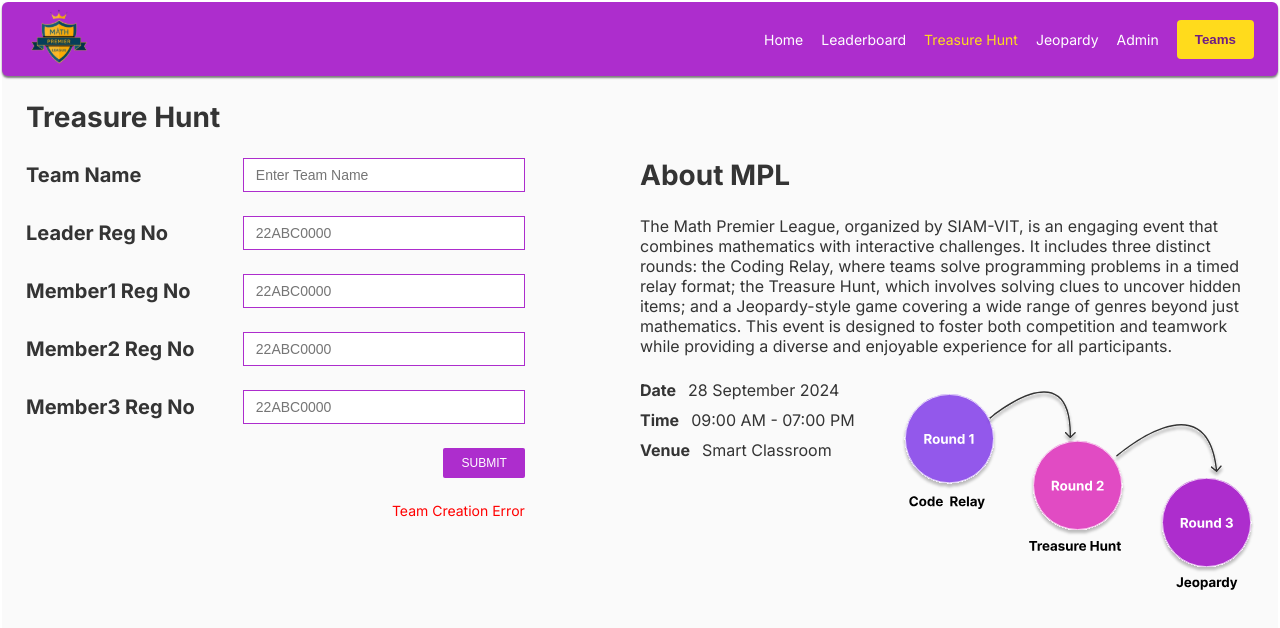
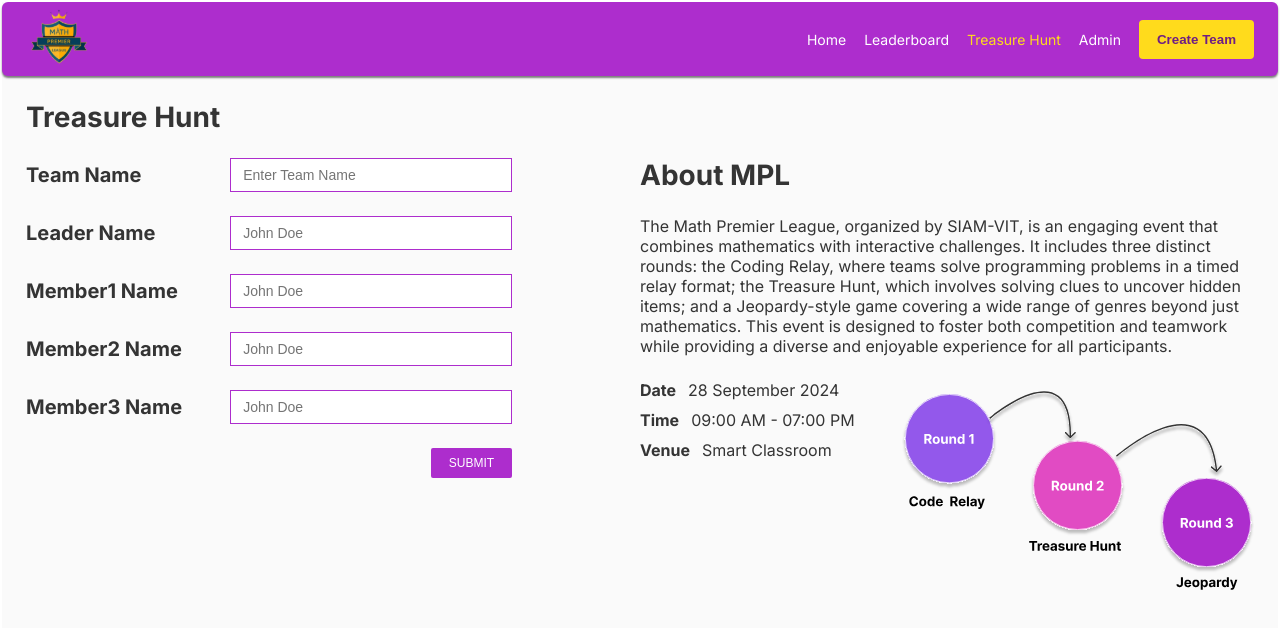
Before and after one commit to SIAM-VIT/MPL-fe-admin, a React (Create React App) app: page /teams in a window 1280 px wide. Shown: the top 628 px of the page. Built offline with nearby package versions, Linux system fonts and the light colour scheme.

Commit message:
fix: create team

```diff
--- a/src/components/Navbar.jsx
+++ b/src/components/Navbar.jsx
@@ -16,9 +16,9 @@
         <p className='menuItem' onClick={(e) => handleNavClick(e, '/home')}>Home</p>
         <p className='menuItem' onClick={(e) => handleNavClick(e, '/leaderboard')}>Leaderboard</p>
         <p className='menuItem selectedMenuItem' onClick={(e) => handleNavClick(e, '/treasure-hunt')}>Treasure Hunt</p>
-        <p className='menuItem' onClick={(e) => handleNavClick(e, '/jeopardy')}>Jeopardy</p>
+        {/* <p className='menuItem' onClick={(e) => handleNavClick(e, '/jeopardy')}>Jeopardy</p> */}
         <p className='menuItem' onClick={(e) => handleNavClick(e, '/admin')}>Admin</p>
-        <button className='btn accentShade' onClick={(e) => handleNavClick(e, '/teams')}>Teams</button>
+        <button className='btn accentShade' onClick={(e) => handleNavClick(e, '/teams')}>Create Team</button>
       </div>
     </div>
   );
--- a/src/pages/Team.jsx
+++ b/src/pages/Team.jsx
@@ -1,8 +1,51 @@
-import React from 'react'
-import Navbar from '../components/Navbar'
-import eventFlow from '../assets/eventflowChart.svg'
+import React, { useState } from 'react';
+import Navbar from '../components/Navbar';
+import eventFlow from '../assets/eventflowChart.svg';
 
 export default function Team() {
+  const [teamName, setTeamName] = useState('');
+  const [leaderName, setLeaderName] = useState('');
+  const [member1Name, setMember1Name] = useState('');
+  const [member2Name, setMember2Name] = useState('');
+  const [member3Name, setMember3Name] = useState('');
+  const [errorMessage, setErrorMessage] = useState('');
+
+  const handleSubmit = async (e) => {
+    e.preventDefault();
+    setErrorMessage('');
+
+    const teamData = {
+      team_name: teamName,
+      team_members: [leaderName, member1Name, member2Name, member3Name].filter(Boolean)
+    };
+
+    try {
+      const response = await fetch('https://mpl-be-p5xf.onrender.com/teams/createTeam', {
+        method: 'POST',
+        headers: {
+          'Content-Type': 'application/json',
+        },
+        body: JSON.stringify(teamData),
+      });
+
+      if (!response.ok) {
+        throw new Error('Failed to create team');
+      }
+
+      const result = await response.json();
+      console.log('Team created:', result);
+      setErrorMessage('Successfully created team')
+      setTeamName('');
+      setLeaderName('');
+      setMember1Name('');
+      setMember2Name('');
+      setMember3Name('');
+    } catch (error) {
+      console.error('Error creating team:', error);
+      setErrorMessage('Failed to create team. Please try again.');
+    }
+  };
+
   return (
     <div id='Container' className='flex column'>
       <Navbar />
@@ -10,32 +53,65 @@
         <div id="huntSection" className='flex column'>
           <p className="titleHeadText">Treasure Hunt</p>
           <div id="clueSection" className='flex row space-between'>
-            <div id="clueForm" className='flex column'>
+            <form id="clueForm" className='flex column' onSubmit={handleSubmit}>
               <div className="inputBoxContainer flex row space-between align_items_center">
                 <p className="inputTitle">Team Name</p>
-                <input type="text" className='inputBox' placeholder='Enter Team Name'/>
+                <input
+                  type="text"
+                  className='inputBox'
+                  placeholder='Enter Team Name'
+                  value={teamName}
+                  onChange={(e) => setTeamName(e.target.value)}
+                  required
+                />
               </div>
               <div className="inputBoxContainer flex row space-between align_items_center">
-                <p className="inputTitle">Leader Reg No</p>
-                <input type="text" className='inputBox' placeholder='22ABC0000'/>
+                <p className="inputTitle">Leader Name</p>
+                <input
+                  type="text"
+                  className='inputBox'
+                  placeholder='John Doe'
+                  value={leaderName}
+                  onChange={(e) => setLeaderName(e.target.value)}
+                  required
+                />
               </div>
               <div className="inputBoxContainer flex row space-between align_items_center">
-                <p className="inputTitle">Member1 Reg No</p>
-                <input type="text" className='inputBox' placeholder='22ABC0000'/>
+                <p className="inputTitle">Member1 Name</p>
+                <input
+                  type="text"
+                  className='inputBox'
+                  placeholder='John Doe'
+                  value={member1Name}
+                  onChange={(e) => setMember1Name(e.target.value)}
+                />
               </div>
               <div className="inputBoxContainer flex row space-between align_items_center">
-                <p className="inputTitle">Member2 Reg No</p>
-                <input type="text" className='inputBox' placeholder='22ABC0000'/>
+                <p className="inputTitle">Member2 Name</p>
+                <input
+                  type="text"
+                  className='inputBox'
+                  placeholder='John Doe'
+                  value={member2Name}
+                  onChange={(e) => setMember2Name(e.target.value)}
+                />
               </div>
               <div className="inputBoxContainer flex row space-between align_items_center">
-                <p className="inputTitle">Member3 Reg No</p>
-                <input type="text" className='inputBox' placeholder='22ABC0000'/>
+                <p className="inputTitle">Member3 Name</p>
+                <input
+                  type="text"
+                  className='inputBox'
+                  placeholder='John Doe'
+                  value={member3Name}
+                  onChange={(e) => setMember3Name(e.target.value)}
+                />
               </div>
               <div className='flex row' id='clueFormBtnContainer'>
-                <button className='btn_lite purpleShade'>SUBMIT</button>
+                <button type="submit" className='btn_lite purpleShade'>SUBMIT</button>
               </div>
-              <p className="errorMessage">Team Creation Error</p>
-            </div>
+              {errorMessage && <p className="errorMessage">{errorMessage}</p>}
+            </form>
+
             <div id="aboutSection" className='flex column'>
               <p className="titleHeadText">About MPL</p>
 
```
